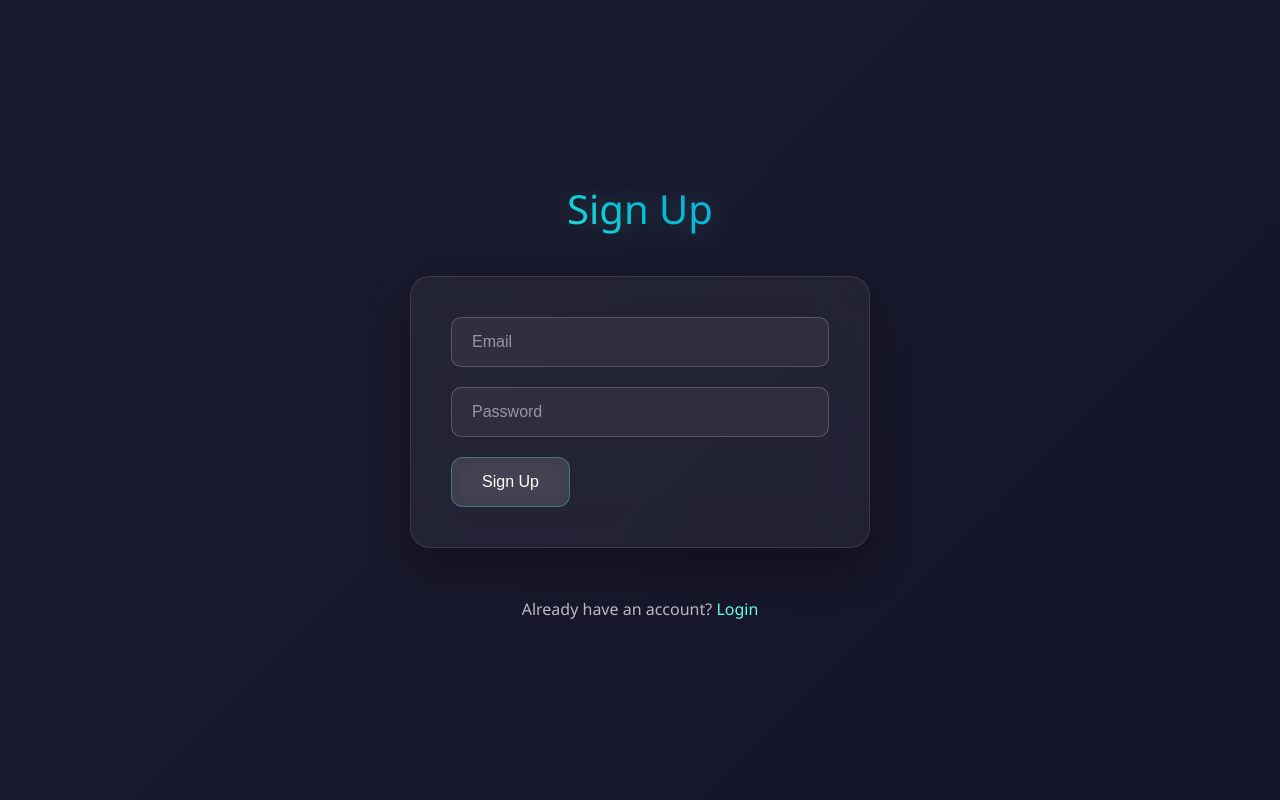
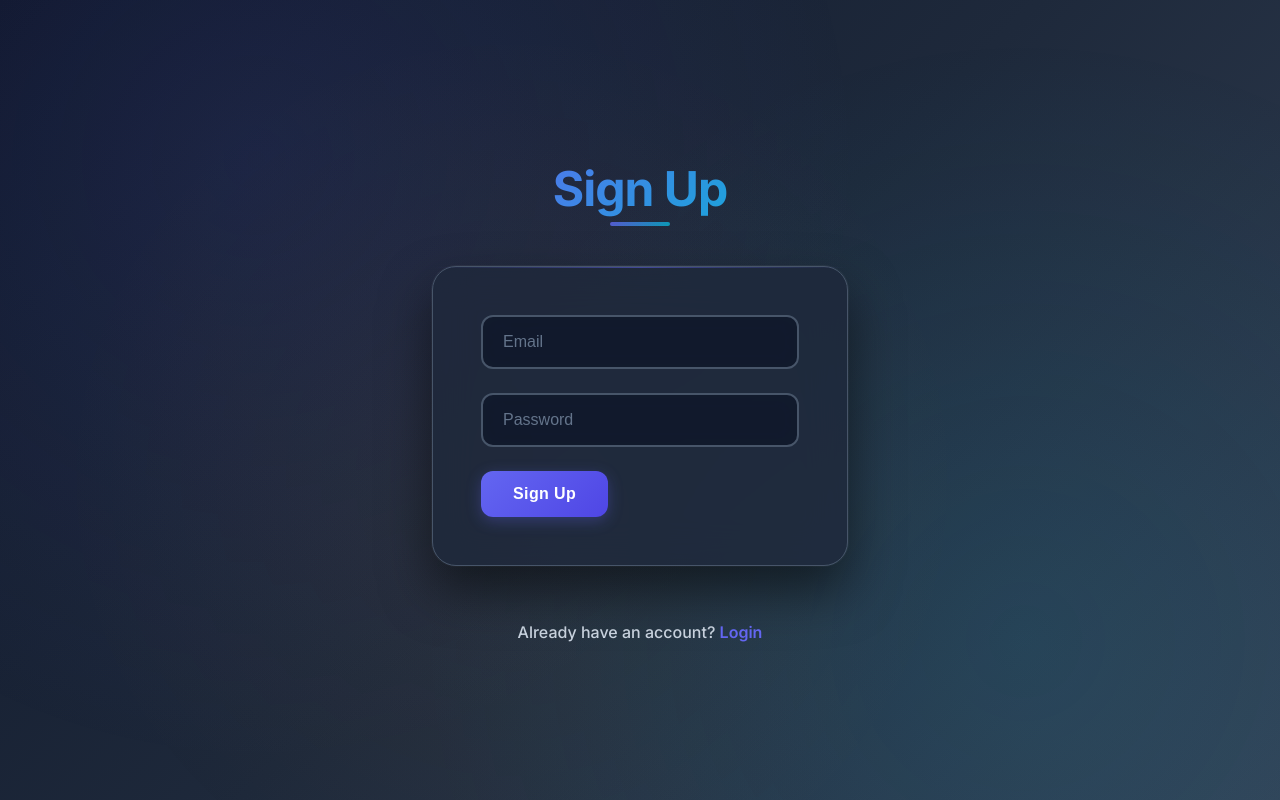
Before and after one commit to Xuankiendev/api-vxk1997, a FastAPI app: page /signup in a window 1280 px wide. Run offline with FastAPI, Linux system fonts and the light colour scheme.

Commit message:
Update style.css

```diff
--- a/static/css/style.css
+++ b/static/css/style.css
@@ -1,29 +1,57 @@
+@import url('https://fonts.googleapis.com/css2?family=Inter:wght@300;400;500;600;700&display=swap');
+
 * {
     margin: 0;
     padding: 0;
     box-sizing: border-box;
 }
 
-body {
-    font-family: 'Segoe UI', Tahoma, Geneva, Verdana, sans-serif;
-    min-height: 100vh;
-    background: linear-gradient(-45deg, #0f0f23, #1a1a2e, #16213e, #0f3460);
-    background-size: 400% 400%;
-    animation: gradientBg 15s ease infinite;
-    color: #ffffff;
-    overflow-x: hidden;
+:root {
+    --primary: #6366f1;
+    --primary-dark: #4f46e5;
+    --secondary: #06b6d4;
+    --accent: #f59e0b;
+    --success: #10b981;
+    --error: #ef4444;
+    --warning: #f59e0b;
+    --dark-bg: #0f172a;
+    --dark-surface: #1e293b;
+    --dark-card: #334155;
+    --text-primary: #f8fafc;
+    --text-secondary: #cbd5e1;
+    --text-muted: #64748b;
+    --border: #475569;
+    --border-light: #64748b;
 }
 
-@keyframes gradientBg {
-    0% { background-position: 0% 50%; }
-    50% { background-position: 100% 50%; }
-    100% { background-position: 0% 50%; }
+body {
+    font-family: 'Inter', -apple-system, BlinkMacSystemFont, 'Segoe UI', sans-serif;
+    background: linear-gradient(135deg, #0f172a 0%, #1e293b 50%, #334155 100%);
+    min-height: 100vh;
+    color: var(--text-primary);
+    overflow-x: hidden;
+    position: relative;
+}
+
+body::before {
+    content: '';
+    position: fixed;
+    top: 0;
+    left: 0;
+    width: 100%;
+    height: 100%;
+    background:
+        radial-gradient(circle at 20% 20%, rgba(99, 102, 241, 0.1) 0%, transparent 50%),
+        radial-gradient(circle at 80% 80%, rgba(6, 182, 212, 0.1) 0%, transparent 50%),
+        radial-gradient(circle at 40% 60%, rgba(245, 158, 11, 0.05) 0%, transparent 50%);
+    pointer-events: none;
+    z-index: -1;
 }
 
 .container {
-    max-width: 500px;
+    max-width: 480px;
     margin: 0 auto;
-    padding: 40px 20px;
+    padding: 2rem;
     min-height: 100vh;
     display: flex;
     flex-direction: column;
@@ -32,47 +60,63 @@ body {
 }
 
 .dashboard-container {
-    max-width: 1200px;
+    max-width: 1400px;
     margin: 0 auto;
-    padding: 40px 20px;
+    padding: 2rem;
     min-height: 100vh;
 }
 
 h1 {
+    font-size: 3rem;
+    font-weight: 700;
     text-align: center;
-    margin-bottom: 40px;
-    font-size: 2.5rem;
-    font-weight: 300;
-    background: linear-gradient(45deg, #64ffda, #00bcd4, #2196f3);
-    background-clip: text;
+    margin-bottom: 3rem;
+    background: linear-gradient(135deg, var(--primary) 0%, var(--secondary) 100%);
     -webkit-background-clip: text;
     -webkit-text-fill-color: transparent;
-    text-shadow: 0 0 30px rgba(100, 255, 218, 0.3);
+    background-clip: text;
+    position: relative;
+    letter-spacing: -0.02em;
+}
+
+h1::after {
+    content: '';
+    position: absolute;
+    bottom: -8px;
+    left: 50%;
+    transform: translateX(-50%);
+    width: 60px;
+    height: 4px;
+    background: linear-gradient(135deg, var(--primary) 0%, var(--secondary) 100%);
+    border-radius: 2px;
+    opacity: 0.8;
 }
 
 .nav-links {
     display: flex;
-    gap: 20px;
+    gap: 1rem;
     justify-content: center;
-    margin-bottom: 40px;
+    margin-bottom: 3rem;
 }
 
 .button {
-    display: inline-block;
-    padding: 15px 30px;
-    background: rgba(255, 255, 255, 0.1);
-    backdrop-filter: blur(10px);
-    border: 1px solid rgba(100, 255, 218, 0.3);
+    display: inline-flex;
+    align-items: center;
+    justify-content: center;
+    padding: 0.875rem 2rem;
+    background: linear-gradient(135deg, var(--primary) 0%, var(--primary-dark) 100%);
+    border: none;
     border-radius: 12px;
-    color: #ffffff;
+    color: white;
     text-decoration: none;
-    font-weight: 500;
-    transition: all 0.3s ease;
+    font-weight: 600;
+    font-size: 1rem;
+    transition: all 0.3s cubic-bezier(0.4, 0, 0.2, 1);
     cursor: pointer;
-    font-size: 16px;
-    text-align: center;
     position: relative;
     overflow: hidden;
+    box-shadow: 0 4px 15px rgba(99, 102, 241, 0.3);
+    letter-spacing: 0.025em;
 }
 
 .button::before {
@@ -82,8 +126,8 @@ h1 {
     left: -100%;
     width: 100%;
     height: 100%;
-    background: linear-gradient(90deg, transparent, rgba(100, 255, 218, 0.2), transparent);
-    transition: left 0.5s;
+    background: linear-gradient(90deg, transparent, rgba(255, 255, 255, 0.2), transparent);
+    transition: left 0.6s;
 }
 
 .button:hover::before {
@@ -92,92 +136,129 @@ h1 {
 
 .button:hover {
     transform: translateY(-2px);
-    box-shadow: 0 10px 30px rgba(100, 255, 218, 0.3);
-    border-color: rgba(100, 255, 218, 0.6);
+    box-shadow: 0 8px 25px rgba(99, 102, 241, 0.4);
+    background: linear-gradient(135deg, var(--primary-dark) 0%, var(--primary) 100%);
+}
+
+.button:active {
+    transform: translateY(0);
 }
 
 .auth-form {
-    background: rgba(255, 255, 255, 0.05);
+    background: rgba(30, 41, 59, 0.8);
     backdrop-filter: blur(20px);
-    border: 1px solid rgba(255, 255, 255, 0.1);
-    border-radius: 20px;
-    padding: 40px;
-    box-shadow: 0 20px 40px rgba(0, 0, 0, 0.3);
-    margin-bottom: 30px;
+    border: 1px solid var(--border);
+    border-radius: 24px;
+    padding: 3rem;
+    box-shadow:
+        0 25px 50px rgba(0, 0, 0, 0.5),
+        0 0 0 1px rgba(255, 255, 255, 0.05);
+    margin-bottom: 2rem;
+    position: relative;
+}
+
+.auth-form::before {
+    content: '';
+    position: absolute;
+    top: 0;
+    left: 0;
+    right: 0;
+    height: 1px;
+    background: linear-gradient(90deg, transparent, rgba(99, 102, 241, 0.5), transparent);
 }
 
 .auth-form input {
     width: 100%;
-    padding: 15px 20px;
-    margin-bottom: 20px;
-    background: rgba(255, 255, 255, 0.05);
-    border: 1px solid rgba(255, 255, 255, 0.2);
-    border-radius: 10px;
-    color: #ffffff;
-    font-size: 16px;
-    transition: all 0.3s ease;
+    padding: 1rem 1.25rem;
+    margin-bottom: 1.5rem;
+    background: rgba(15, 23, 42, 0.8);
+    border: 2px solid var(--border);
+    border-radius: 12px;
+    color: var(--text-primary);
+    font-size: 1rem;
+    font-weight: 500;
+    transition: all 0.3s cubic-bezier(0.4, 0, 0.2, 1);
+    backdrop-filter: blur(10px);
 }
 
 .auth-form input:focus {
     outline: none;
-    border-color: #64ffda;
-    box-shadow: 0 0 20px rgba(100, 255, 218, 0.3);
-    transform: scale(1.02);
+    border-color: var(--primary);
+    box-shadow:
+        0 0 0 4px rgba(99, 102, 241, 0.1),
+        0 8px 20px rgba(99, 102, 241, 0.2);
+    transform: translateY(-1px);
+    background: rgba(15, 23, 42, 0.9);
 }
 
 .auth-form input::placeholder {
-    color: rgba(255, 255, 255, 0.5);
+    color: var(--text-muted);
+    font-weight: 400;
 }
 
 .api-docs {
-    background: rgba(255, 255, 255, 0.05);
+    background: rgba(30, 41, 59, 0.6);
     backdrop-filter: blur(20px);
-    border: 1px solid rgba(255, 255, 255, 0.1);
-    border-radius: 20px;
-    padding: 30px;
+    border: 1px solid var(--border);
+    border-radius: 24px;
+    padding: 2.5rem;
     text-align: center;
-    box-shadow: 0 20px 40px rgba(0, 0, 0, 0.3);
+    box-shadow:
+        0 25px 50px rgba(0, 0, 0, 0.3),
+        0 0 0 1px rgba(255, 255, 255, 0.05);
+    position: relative;
 }
 
 .api-docs h2 {
-    margin-bottom: 20px;
-    color: #64ffda;
-    font-weight: 400;
+    font-size: 1.5rem;
+    font-weight: 600;
+    margin-bottom: 1.5rem;
+    color: var(--secondary);
 }
 
 .api-docs code {
-    background: rgba(0, 0, 0, 0.3);
-    padding: 10px 15px;
-    border-radius: 8px;
-    color: #64ffda;
-    font-family: 'Courier New', monospace;
+    display: inline-block;
+    background: rgba(15, 23, 42, 0.8);
+    padding: 1rem 1.5rem;
+    border-radius: 12px;
+    color: var(--accent);
+    font-family: 'SF Mono', Monaco, 'Cascadia Code', 'Roboto Mono', Consolas, 'Courier New', monospace;
+    font-size: 0.9rem;
+    font-weight: 500;
+    border: 1px solid var(--border);
     word-break: break-all;
+    max-width: 100%;
+    overflow-wrap: break-word;
+}
+
+.message, .error {
+    padding: 1rem 1.5rem;
+    border-radius: 12px;
+    margin-top: 1.5rem;
+    font-weight: 500;
+    display: none;
+    animation: slideUp 0.4s cubic-bezier(0.4, 0, 0.2, 1);
+    border-left: 4px solid;
 }
 
 .message {
-    background: rgba(76, 175, 80, 0.2);
-    border: 1px solid rgba(76, 175, 80, 0.5);
-    border-radius: 10px;
-    padding: 15px;
-    margin-top: 20px;
-    display: none;
-    animation: slideIn 0.5s ease;
+    background: rgba(16, 185, 129, 0.1);
+    border-color: var(--success);
+    color: var(--success);
+    border-left-color: var(--success);
 }
 
 .error {
-    background: rgba(244, 67, 54, 0.2);
-    border: 1px solid rgba(244, 67, 54, 0.5);
-    border-radius: 10px;
-    padding: 15px;
-    margin-top: 20px;
-    display: none;
-    animation: slideIn 0.5s ease;
+    background: rgba(239, 68, 68, 0.1);
+    border-color: var(--error);
+    color: var(--error);
+    border-left-color: var(--error);
 }
 
-@keyframes slideIn {
+@keyframes slideUp {
     from {
         opacity: 0;
-        transform: translateY(-10px);
+        transform: translateY(10px);
     }
     to {
         opacity: 1;
@@ -187,151 +268,293 @@ h1 {
 
 p {
     text-align: center;
-    margin-top: 20px;
-    color: rgba(255, 255, 255, 0.7);
+    margin-top: 1.5rem;
+    color: var(--text-secondary);
+    font-weight: 500;
 }
 
 p a {
-    color: #64ffda;
+    color: var(--primary);
     text-decoration: none;
-    font-weight: 500;
-    transition: color 0.3s ease;
+    font-weight: 600;
+    transition: all 0.3s ease;
+    position: relative;
+}
+
+p a::after {
+    content: '';
+    position: absolute;
+    bottom: -2px;
+    left: 0;
+    width: 0;
+    height: 2px;
+    background: var(--primary);
+    transition: width 0.3s ease;
+}
+
+p a:hover::after {
+    width: 100%;
 }
 
 p a:hover {
-    color: #ffffff;
-    text-shadow: 0 0 10px rgba(100, 255, 218, 0.5);
+    color: var(--secondary);
 }
 
 .dashboard-header {
     display: flex;
     justify-content: space-between;
     align-items: center;
-    margin-bottom: 40px;
-    padding: 20px 0;
-    border-bottom: 1px solid rgba(255, 255, 255, 0.1);
+    margin-bottom: 3rem;
+    padding: 1.5rem 2rem;
+    background: rgba(30, 41, 59, 0.6);
+    backdrop-filter: blur(20px);
+    border: 1px solid var(--border);
+    border-radius: 20px;
+    box-shadow: 0 8px 25px rgba(0, 0, 0, 0.3);
 }
 
 .user-info {
     display: flex;
     align-items: center;
-    gap: 15px;
+    gap: 1rem;
 }
 
 .avatar {
-    width: 50px;
-    height: 50px;
+    width: 60px;
+    height: 60px;
     border-radius: 50%;
-    background: linear-gradient(45deg, #64ffda, #2196f3);
+    background: linear-gradient(135deg, var(--primary) 0%, var(--secondary) 100%);
     display: flex;
     align-items: center;
     justify-content: center;
-    font-size: 20px;
-    font-weight: bold;
-    color: #0f0f23;
+    font-size: 1.5rem;
+    font-weight: 700;
+    color: white;
+    box-shadow: 0 8px 25px rgba(99, 102, 241, 0.3);
+}
+
+.user-info h2 {
+    font-size: 1.5rem;
+    font-weight: 600;
+    color: var(--text-primary);
+    margin: 0;
 }
 
 .dashboard-grid {
     display: grid;
-    grid-template-columns: repeat(auto-fit, minmax(350px, 1fr));
-    gap: 30px;
-    margin-bottom: 40px;
+    grid-template-columns: repeat(auto-fit, minmax(400px, 1fr));
+    gap: 2rem;
+    margin-bottom: 2rem;
 }
 
 .card {
-    background: rgba(255, 255, 255, 0.05);
+    background: rgba(30, 41, 59, 0.6);
     backdrop-filter: blur(20px);
-    border: 1px solid rgba(255, 255, 255, 0.1);
-    border-radius: 20px;
-    padding: 30px;
-    box-shadow: 0 20px 40px rgba(0, 0, 0, 0.3);
-    transition: transform 0.3s ease, box-shadow 0.3s ease;
+    border: 1px solid var(--border);
+    border-radius: 24px;
+    padding: 2rem;
+    box-shadow:
+        0 25px 50px rgba(0, 0, 0, 0.3),
+        0 0 0 1px rgba(255, 255, 255, 0.05);
+    transition: all 0.4s cubic-bezier(0.4, 0, 0.2, 1);
+    position: relative;
+    overflow: hidden;
+}
+
+.card::before {
+    content: '';
+    position: absolute;
+    top: 0;
+    left: 0;
+    right: 0;
+    height: 1px;
+    background: linear-gradient(90deg, transparent, rgba(99, 102, 241, 0.3), transparent);
 }
 
 .card:hover {
-    transform: translateY(-5px);
-    box-shadow: 0 30px 60px rgba(0, 0, 0, 0.4);
+    transform: translateY(-8px);
+    box-shadow:
+        0 35px 70px rgba(0, 0, 0, 0.4),
+        0 0 0 1px rgba(255, 255, 255, 0.1);
+    border-color: var(--border-light);
 }
 
 .card h3 {
-    margin-bottom: 20px;
-    color: #64ffda;
-    font-weight: 400;
-    font-size: 1.5rem;
+    font-size: 1.25rem;
+    font-weight: 600;
+    margin-bottom: 1.5rem;
+    color: var(--text-primary);
+    display: flex;
+    align-items: center;
+    gap: 0.5rem;
 }
 
 .api-key-display {
-    background: rgba(0, 0, 0, 0.3);
-    padding: 15px;
-    border-radius: 10px;
-    border: 1px solid rgba(100, 255, 218, 0.3);
+    background: rgba(15, 23, 42, 0.8);
+    padding: 1rem;
+    border-radius: 12px;
+    border: 1px solid var(--border);
     word-break: break-all;
-    font-family: 'Courier New', monospace;
-    color: #64ffda;
-    margin-bottom: 15px;
+    font-family: 'SF Mono', Monaco, 'Cascadia Code', 'Roboto Mono', Consolas, 'Courier New', monospace;
+    color: var(--accent);
+    margin-bottom: 1rem;
+    font-size: 0.875rem;
+    font-weight: 500;
+    position: relative;
 }
 
 .copy-button {
-    background: rgba(100, 255, 218, 0.2);
-    border: 1px solid rgba(100, 255, 218, 0.5);
-    color: #64ffda;
-    padding: 8px 16px;
-    border-radius: 6px;
+    background: linear-gradient(135deg, var(--secondary) 0%, var(--primary) 100%);
+    border: none;
+    color: white;
+    padding: 0.5rem 1rem;
+    border-radius: 8px;
     cursor: pointer;
-    font-size: 14px;
+    font-size: 0.875rem;
+    font-weight: 600;
     transition: all 0.3s ease;
+    box-shadow: 0 4px 15px rgba(6, 182, 212, 0.3);
 }
 
 .copy-button:hover {
-    background: rgba(100, 255, 218, 0.3);
-    transform: scale(1.05);
+    transform: translateY(-1px);
+    box-shadow: 0 6px 20px rgba(6, 182, 212, 0.4);
 }
 
 .test-form {
     display: flex;
     flex-direction: column;
-    gap: 15px;
+    gap: 1rem;
 }
 
 .test-form input, .test-form select {
-    padding: 12px;
-    background: rgba(255, 255, 255, 0.05);
-    border: 1px solid rgba(255, 255, 255, 0.2);
-    border-radius: 8px;
-    color: #ffffff;
-    font-size: 14px;
+    padding: 0.875rem;
+    background: rgba(15, 23, 42, 0.8);
+    border: 2px solid var(--border);
+    border-radius: 10px;
+    color: var(--text-primary);
+    font-size: 0.875rem;
+    font-weight: 500;
+    transition: all 0.3s ease;
 }
 
 .test-form input:focus, .test-form select:focus {
     outline: none;
-    border-color: #64ffda;
-    box-shadow: 0 0 10px rgba(100, 255, 218, 0.3);
+    border-color: var(--primary);
+    box-shadow: 0 0 0 3px rgba(99, 102, 241, 0.1);
 }
 
 .response-display {
-    background: rgba(0, 0, 0, 0.4);
-    border: 1px solid rgba(255, 255, 255, 0.1);
-    border-radius: 10px;
-    padding: 15px;
-    margin-top: 15px;
-    font-family: 'Courier New', monospace;
-    font-size: 12px;
+    background: rgba(15, 23, 42, 0.9);
+    border: 1px solid var(--border);
+    border-radius: 12px;
+    padding: 1rem;
+    margin-top: 1rem;
+    font-family: 'SF Mono', Monaco, 'Cascadia Code', 'Roboto Mono', Consolas, 'Courier New', monospace;
+    font-size: 0.8rem;
     max-height: 200px;
     overflow-y: auto;
     white-space: pre-wrap;
+    color: var(--text-secondary);
 }
 
 .logout-button {
-    background: rgba(244, 67, 54, 0.2);
-    border: 1px solid rgba(244, 67, 54, 0.5);
-    color: #ff6b6b;
-    padding: 10px 20px;
-    border-radius: 8px;
+    background: linear-gradient(135deg, var(--error) 0%, #dc2626 100%);
+    border: none;
+    color: white;
+    padding: 0.75rem 1.5rem;
+    border-radius: 12px;
     cursor: pointer;
+    font-weight: 600;
     transition: all 0.3s ease;
+    box-shadow: 0 4px 15px rgba(239, 68, 68, 0.3);
 }
 
 .logout-button:hover {
-    background: rgba(244, 67, 54, 0.3);
-    transform: scale(1.05);
+    transform: translateY(-1px);
+    box-shadow: 0 6px 20px rgba(239, 68, 68, 0.4);
 }
+
+.stats-grid {
+    display: grid;
+    grid-template-columns: repeat(2, 1fr);
+    gap: 1rem;
+    margin-top: 1rem;
+}
+
+.stat-item {
+    background: rgba(15, 23, 42, 0.5);
+    padding: 1rem;
+    border-radius: 12px;
+    border: 1px solid var(--border);
+    text-align: center;
+}
+
+.stat-value {
+    font-size: 1.5rem;
+    font-weight: 700;
+    color: var(--primary);
+    display: block;
+    margin-bottom: 0.25rem;
+}
+
+.stat-label {
+    font-size: 0.8rem;
+    color: var(--text-muted);
+    font-weight: 500;
+    text-transform: uppercase;
+    letter-spacing: 0.05em;
+}
+
+.example-item {
+    background: rgba(15, 23, 42, 0.5);
+    padding: 1rem;
+    border-radius: 12px;
+    border: 1px solid var(--border);
+    margin-bottom: 1rem;
+}
+
+.example-item strong {
+    color: var(--secondary);
+    font-weight: 600;
+}
+
+.example-item code {
+    display: block;
+    margin-top: 0.5rem;
+    padding: 0.75rem;
+    background: rgba(0, 0, 0, 0.3);
+    border-radius: 8px;
+    font-size: 0.8rem;
+    color: var(--accent);
+    border: 1px solid rgba(245, 158, 11, 0.2);
+}
+
+@media (max-width: 768px) {
+    .dashboard-container {
+        padding: 1rem;
+    }
+
+    .dashboard-grid {
+        grid-template-columns: 1fr;
+        gap: 1.5rem;
+    }
+
+    .dashboard-header {
+        flex-direction: column;
+        gap: 1rem;
+        text-align: center;
+    }
+
+    h1 {
+        font-size: 2rem;
+    }
+
+    .container {
+        padding: 1rem;
+    }
+
+    .auth-form {
+        padding: 2rem;
+    }
+}
```
